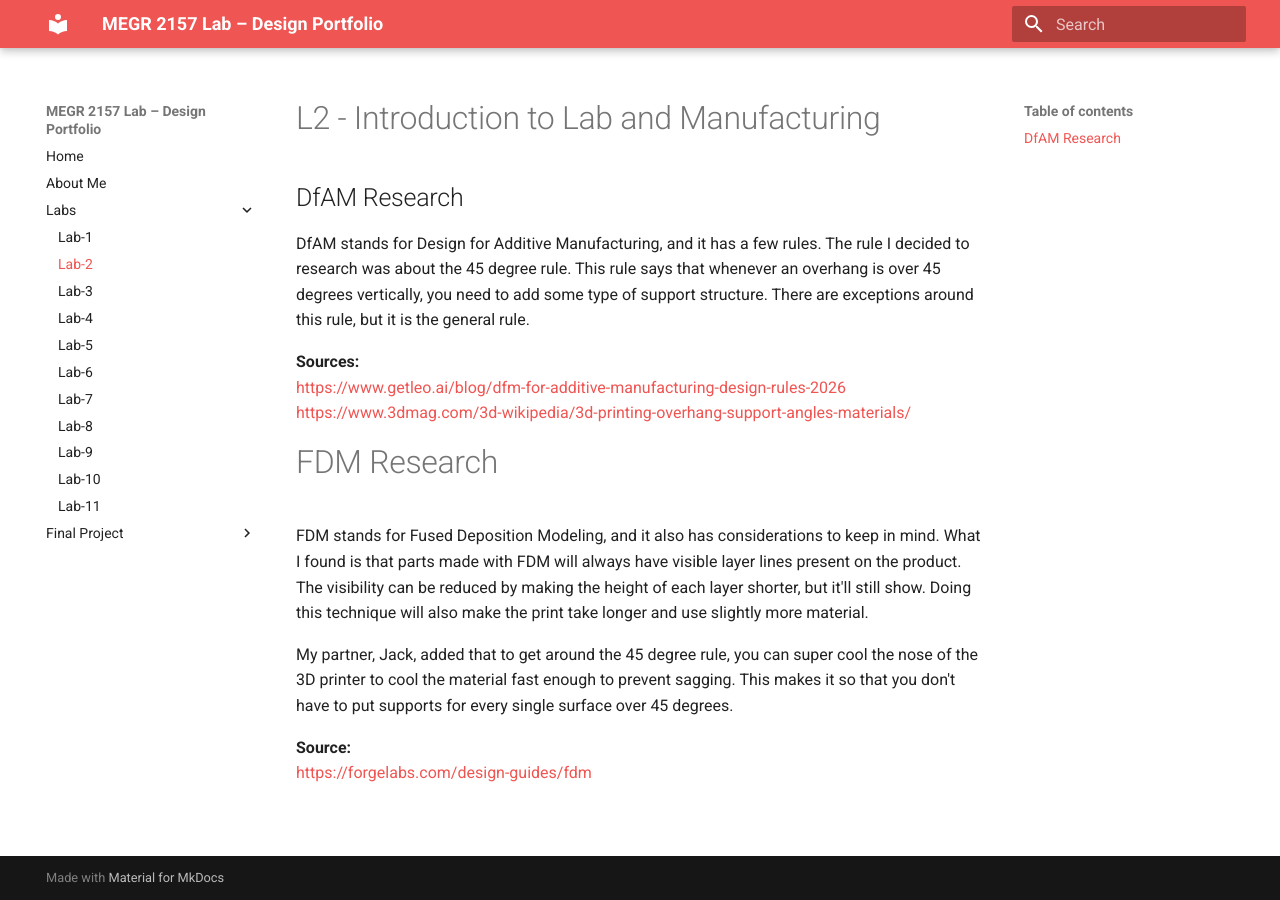
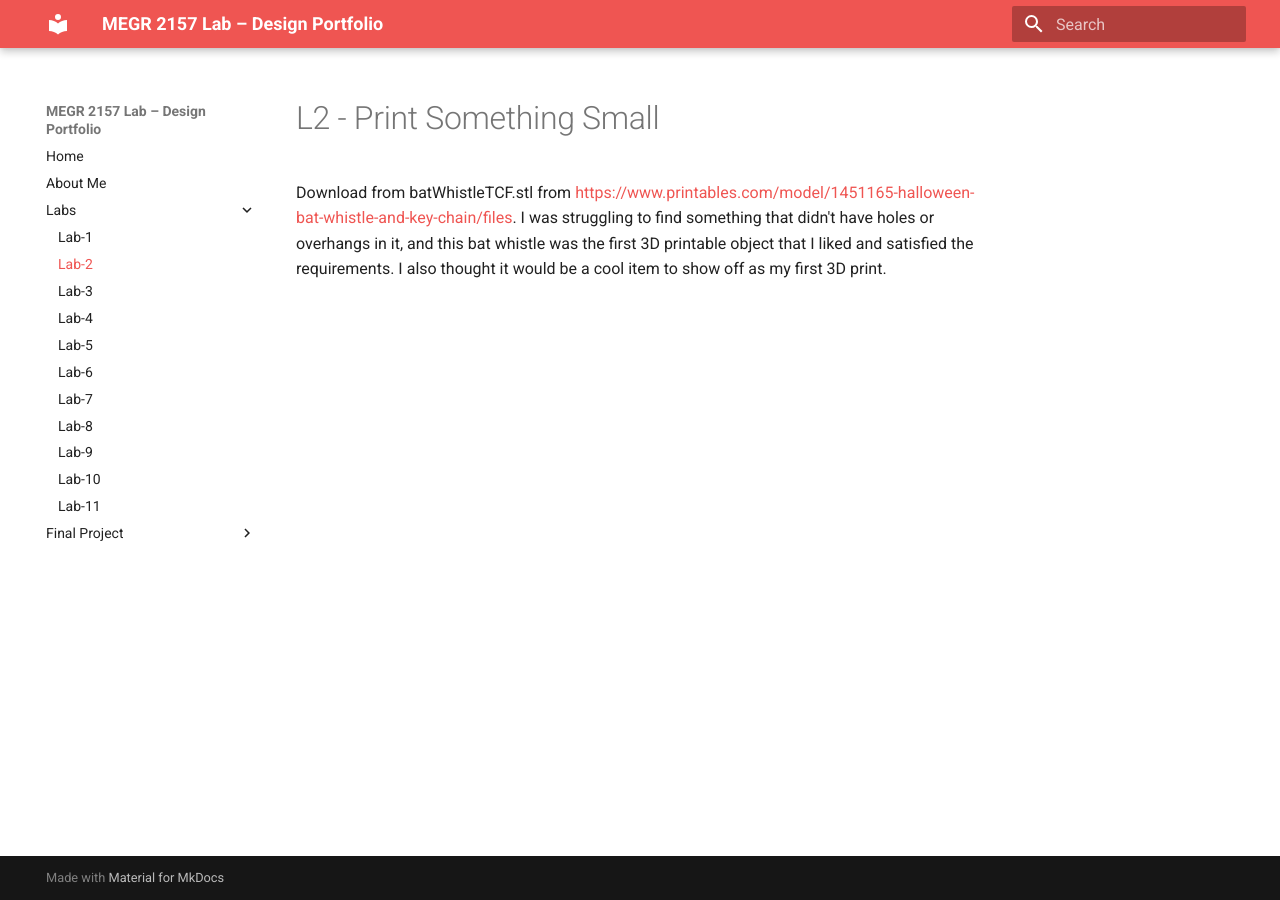
Before and after one commit to AndyChwalik/andy-chwalik-portfolio, an MkDocs documentation site: the page built from docs/Labs/L02/index.md, in a window 1280 px wide. Built offline with MkDocs 1.6.1 and Material for MkDocs 9.7.7, drawn with Linux system fonts in a browser that asks for light colours.

Commit message:
L2Start.md

```diff
--- a/docs/Labs/L02/index.md
+++ b/docs/Labs/L02/index.md
@@ -1,16 +1,4 @@
-# L2 - Introduction to Lab and Manufacturing
+# L2 - Print Something Small
 
-## DfAM Research
-DfAM stands for Design for Additive Manufacturing, and it has a few rules. The rule I decided to research was about the 45 degree rule. This rule says that whenever an overhang is over 45 degrees vertically, you need to add some type of support structure. There are exceptions around this rule, but it is the general rule.
-
-**Sources:** <br>
-[https://www.getleo.ai/blog/dfm-for-additive-manufacturing-design-rules-2026](https://www.getleo.ai/blog/dfm-for-additive-manufacturing-design-rules-2026) <br>
-[https://www.3dmag.com/3d-wikipedia/3d-printing-overhang-support-angles-materials/](https://www.3dmag.com/3d-wikipedia/3d-printing-overhang-support-angles-materials/) <br>
-
-# FDM Research
-FDM stands for Fused Deposition Modeling, and it also has considerations to keep in mind. What I found is that parts made with FDM will always have visible layer lines present on the product. The visibility can be reduced by making the height of each layer shorter, but it'll still show. Doing this technique will also make the print take longer and use slightly more material.
-
-My partner, Jack, added that to get around the 45 degree rule, you can super cool the nose of the 3D printer to cool the material fast enough to prevent sagging. This makes it so that you don't have to put supports for every single surface over 45 degrees.
-
-**Source:** <br>
-[https://forgelabs.com/design-guides/fdm](https://forgelabs.com/design-guides/fdm) <br>
+Download from batWhistleTCF.stl from [https://www.printables.com/model/1451165-halloween-bat-whistle-and-key-chain/files](https://www.printables.com/model/1451165-halloween-bat-whistle-and-key-chain/files).
+I was struggling to find something that didn't have holes or overhangs in it, and this bat whistle was the first 3D printable object that I liked and satisfied the requirements. I also thought it would be a cool item to show off as my first 3D print.
```
